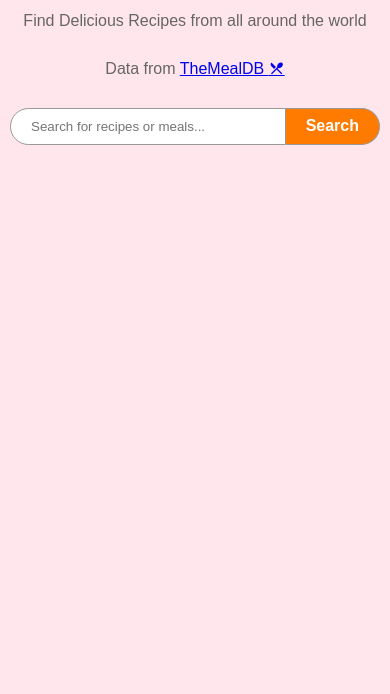
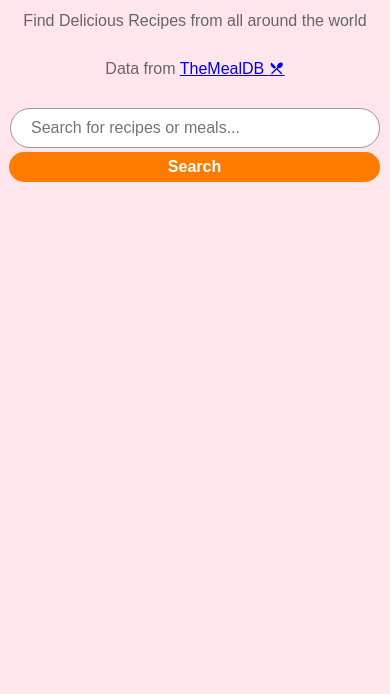
Before and after one commit to sonufosho/javascipt-recipe-finder, a plain HTML site: page index.html in a window 390 px wide. Shown: the part 150-844 px from the top of the page. Drawn offline with nearby package versions, Linux system fonts and the light colour scheme.

Commit message:
feat: make layout responsive

```diff
--- a/styles/general.css
+++ b/styles/general.css
@@ -9,6 +9,7 @@ body{
   display: flex;
   flex-direction: column;
   align-items: center;
+  text-align: center;
 }
 
 button:hover {
--- a/styles/home.css
+++ b/styles/home.css
@@ -22,6 +22,7 @@ h1 {
 
 .search-container input {
   flex: 1;
+  font-size: 16px;
   padding: 10px;
   padding-left: 20px;
   border-top-left-radius: 50px;
@@ -48,6 +49,7 @@ h1 {
   border-style: solid;
   border-width: 1px;
   border-left: none;
+  margin-left: -1px;
 }
 
 .search-result {
@@ -82,9 +84,6 @@ h1 {
 .recipe img {
   width: 100%;
   object-fit: cover;
-
-  /* border-top-right-radius: 10px;
-  border-top-left-radius: 10px; */
 }
 
 .recipe div {
@@ -95,6 +94,28 @@ h1 {
 }
 
 @media (max-width: 600px) {
+  .search-container {
+    flex-direction: column;
+    max-width: 100%;
+    gap: 4px;
+  }
+
+  .search-container input {
+    border-radius: 50px;
+  }
+
+  .search-container button {
+    border: none;
+    border-radius: 50px;
+    padding: 6px;
+  }
+
+  .recipe-container {
+    grid-template-columns: 1fr 1fr;
+    row-gap: 10px;
+    column-gap: 10px;
+  }
+
   .recipe {
     padding: 10px;
   }
```
